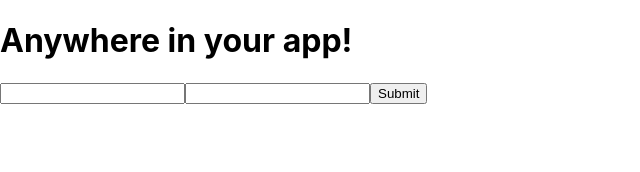
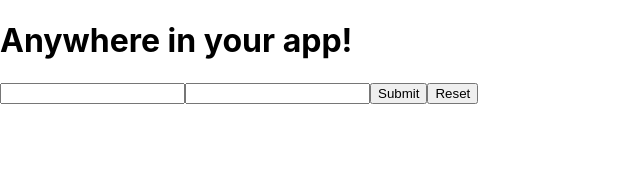
Before and after one commit to ly-anna/todo-dsr, a React (Create React App) app: page / in a window 1280 px wide. Shown: the top 172 px of the page, without its empty margins (0-640 px from the left). Built offline with nearby package versions, Linux system fonts and the light colour scheme.

Commit message:
added button Reset

```diff
--- a/src/App.js
+++ b/src/App.js
@@ -11,8 +11,8 @@ const App = () => (
           alert(JSON.stringify(values, null, 2));
           setSubmitting(false);
         }, 400);
-        values.login = ''
-        values.password = ''
+        // values.login = ''
+        // values.password = ''
       }}
     >
       {({
@@ -23,9 +23,10 @@ const App = () => (
         handleBlur,
         handleSubmit,
         isSubmitting,
+        handleReset,
         /* and other goodies */
       }) => (
-          <form onSubmit={handleSubmit}>
+          <form onSubmit={handleSubmit} onReset={handleReset}>
             <input
               type="login"
               name="login"
@@ -47,6 +48,9 @@ const App = () => (
             <button type="submit" disabled={isSubmitting}>
               Submit
           </button>
+            <button type="reset" disabled={isSubmitting}>
+              Reset
+          </button>
           </form>
         )}
     </Formik>
```
